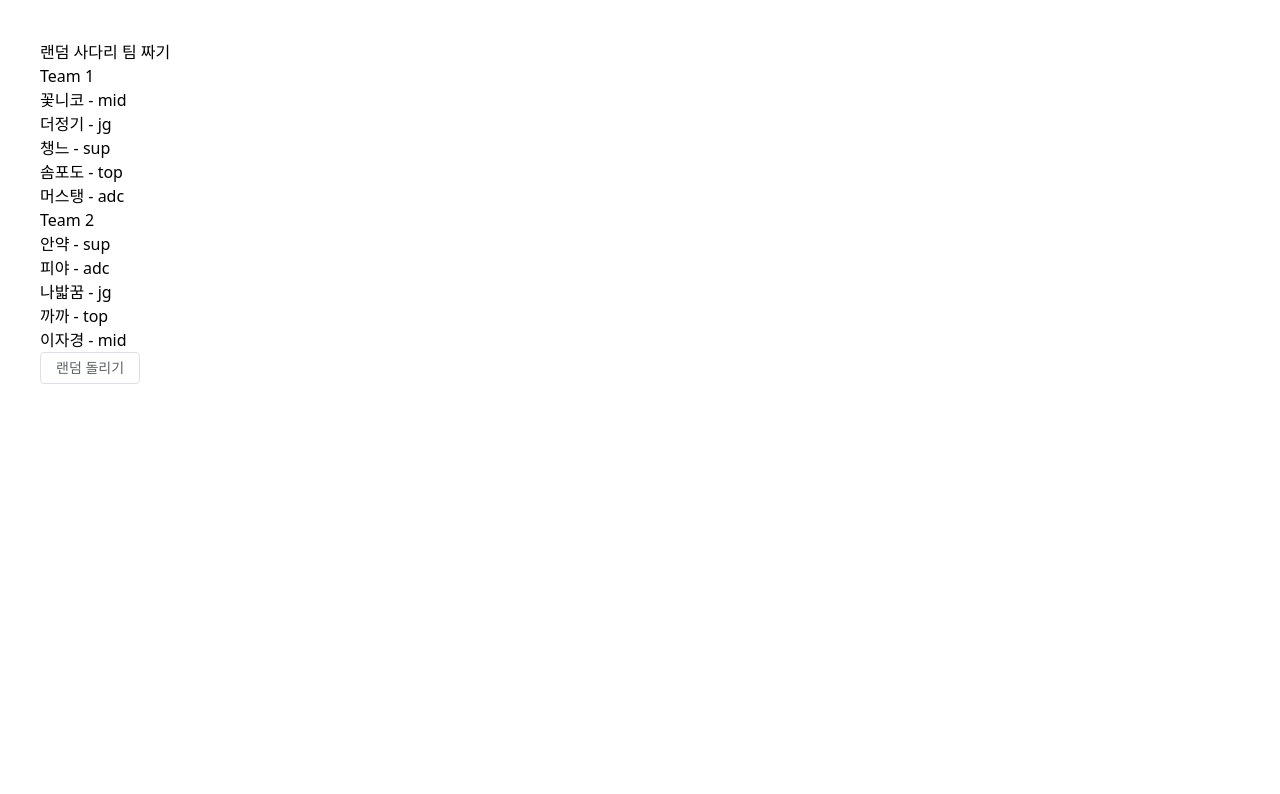
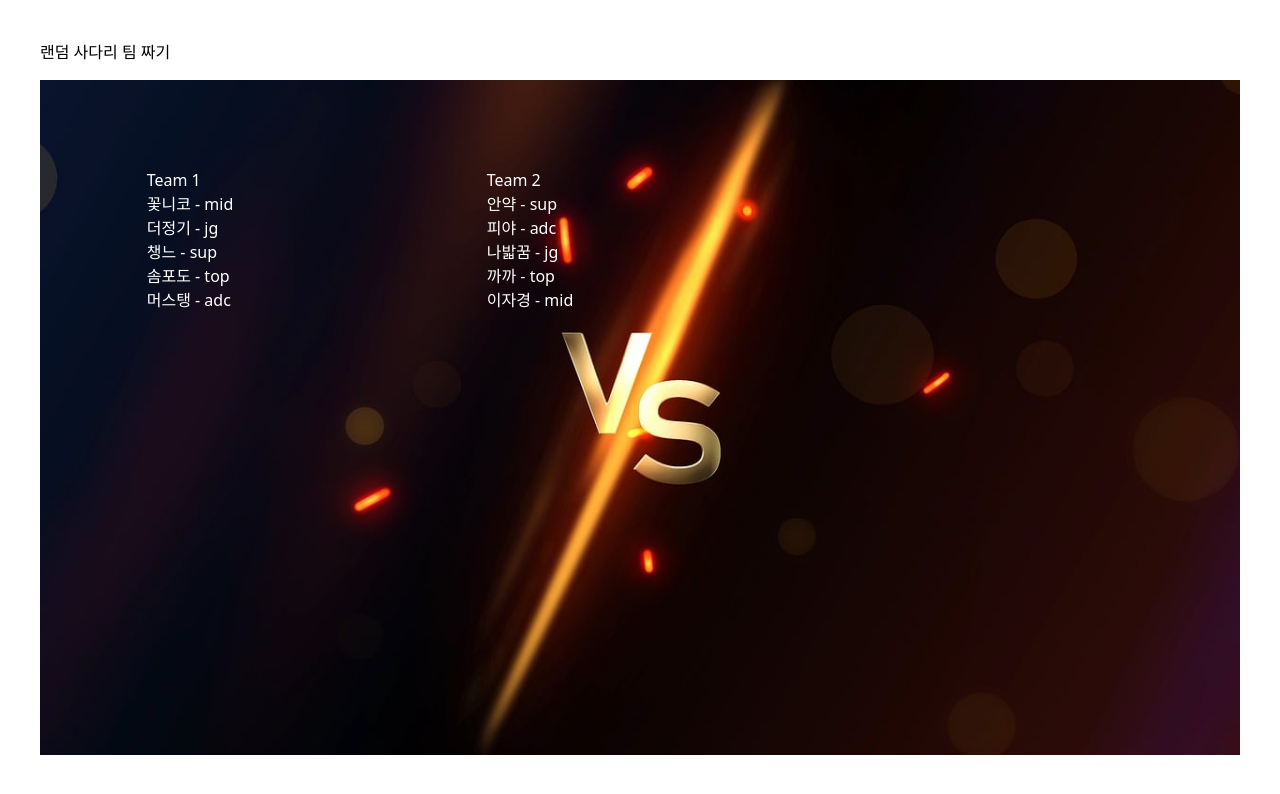
Before and after one commit to hyunjunyong/LOL5-5War, a Nuxt app: page /civilwar/random in a window 1280 px wide. Shown: the top 794 px of the page. Built offline with nearby package versions, Linux system fonts and the light colour scheme.

Commit message:
style: 스타일링

```diff
--- a/nuxt.config.ts
+++ b/nuxt.config.ts
@@ -10,5 +10,6 @@ export default defineNuxtConfig({
   modules: [
     '@element-plus/nuxt',
     '@nuxtjs/tailwindcss',
+    '@nuxt/image',
   ],
 })
--- a/package.json
+++ b/package.json
@@ -18,6 +18,7 @@
   },
   "devDependencies": {
     "@element-plus/nuxt": "^1.0.7",
+    "@nuxt/image": "latest",
     "autoprefixer": "^10.4.18",
     "element-plus": "^2.6.1",
     "postcss": "^8.4.36",
--- a/pages/civilwar/random.vue
+++ b/pages/civilwar/random.vue
@@ -1,19 +1,24 @@
 <template>
-  <div class="m-10">
-    랜덤 사다리 팀 짜기
-    <div>
+  <div class="relative m-10">
+    <p>랜덤 사다리 팀 짜기</p>
+    <nuxt-img src="/img/versus.jpg" />
+    <div class="team_building">
+      <div class="team_section">
         <h2>Team 1</h2>
         <ul>
           <li v-for="(player, index) in team1" :key="index">
             {{ player.nickname }} - {{ player.position }}
           </li>
         </ul>
+      </div>
+      <div class="team_section">
         <h2>Team 2</h2>
         <ul>
           <li v-for="(player, index) in team2" :key="index">
             {{ player.nickname }} - {{ player.position }}
           </li>
         </ul>
+      </div>
     </div>
     <el-button @click="goRandom()">랜덤 돌리기</el-button>
   </div>
@@ -83,4 +88,15 @@ const goRandom = () => {
 buildingTeam();
 </script>
 
-<style scoped></style>
+<style scoped>
+.team_building {
+  @apply relative flex justify-around items-center gap-10 mt-[6.5rem] w-[640px];
+}
+img {
+  @apply absolute top-10;
+}
+h2,
+li {
+  @apply text-white;
+}
+</style>
--- a/pages/index.vue
+++ b/pages/index.vue
@@ -1,10 +1,28 @@
 <template>
-  <el-container>
-    <el-header><el-text>해피니스 롤 전용 사이트</el-text></el-header>
-    <el-main>Main</el-main>
-  </el-container>
+  <div class="m-40">
+    <el-container>
+      <el-header>
+        <p class="font-bold text-xl">해피니스 롤 전용 사이트</p>
+      </el-header>
+      <el-main class="main_section">
+        <el-card style="max-width: 480px" @click="router.push('/civilwar/random/')">
+          <nuxt-img src="/img/ari.jpeg" />
+          <p>랜덤 내전하러 가기</p>
+        </el-card>
+      </el-main>
+    </el-container>
+  </div>
 </template>
 
-<script lang="ts" setup></script>
+<script lang="ts" setup>
+const router = useRouter();
+</script>
 
-<style scoped></style>
+<style scoped>
+.main_section {
+  @apply flex justify-center items-center !important;
+}
+p {
+  @apply flex items-center justify-center;
+}
+</style>
```
Also changed, not shown: public/img/versus.jpg (added), 1 other file (tests, documents, lock files or other folders). Lines whose indentation alone changed are shown as unchanged.
